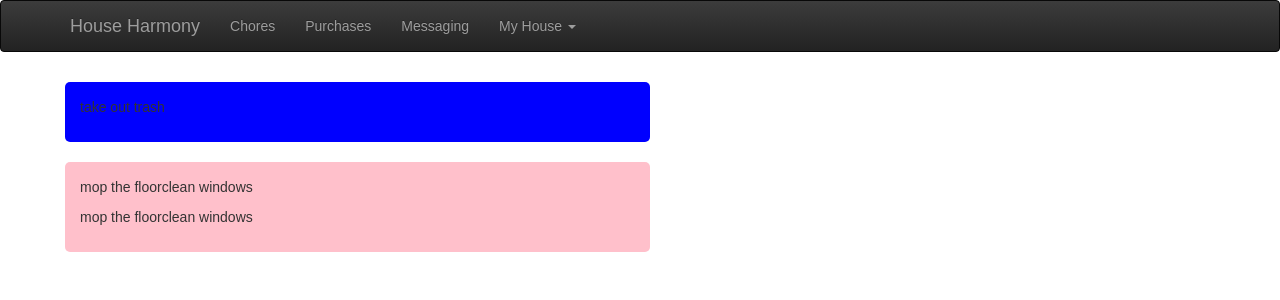
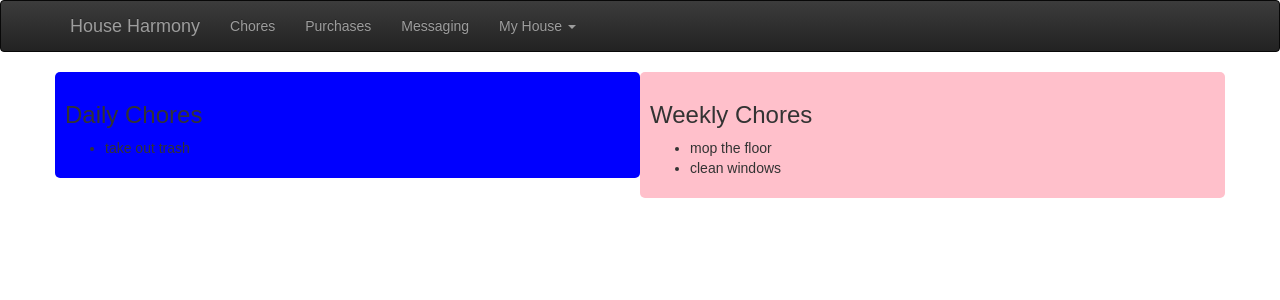
Before and after one commit to shelbyinloes/house-harmony, a React (Create React App) app in the folder client/: page / in a window 1280 px wide. Shown: the top 300 px of the page. Built offline with nearby package versions, Linux system fonts and the light colour scheme; no server answers.

Commit message:
mapping through state

```diff
--- a/client/src/components/DailyChores.js
+++ b/client/src/components/DailyChores.js
@@ -4,16 +4,20 @@ import PropTypes from "prop-types";
 
 function DailyChores(props) {
   const dashDiv = {
-    padding: "15px",
+    padding: "10px",
     backgroundColor: "blue",
-    borderRadius: "5px",
-    margin: "10px"
+    borderRadius: "5px"
   };
 
   return (
     <div style={dashDiv} className="col-sm-6">
-      <p>{props.dailyChores}</p>
-    </div>
+      <h3>Daily Chores</h3>
+      <ul>
+        {props.dailyChores.map((chore, i) => {
+          return <li key={i}>{chore}</li>;
+        })}
+      </ul>
+      </div>
   );
 }
 
--- a/client/src/components/WeeklyChores.js
+++ b/client/src/components/WeeklyChores.js
@@ -4,17 +4,19 @@ import PropTypes from "prop-types";
 
 function WeeklyChores(props) {
   const dashDiv = {
-    padding: "15px",
+    padding: "10px",
     backgroundColor: "pink",
-    borderRadius: "5px",
-    margin: "10px"
+    borderRadius: "5px"
   };
 
   return (
     <div style={dashDiv} className="col-sm-6">
-      {props.weeklyChores.map((chore, i) => (
-        <p key="chore">{props.weeklyChores}</p>
-      ))}
+      <h3>Weekly Chores</h3>
+      <ul>
+        {props.weeklyChores.map((chore, i) => {
+          return <li key={i}>{chore}</li>;
+        })}
+      </ul>
     </div>
   );
 }
```
